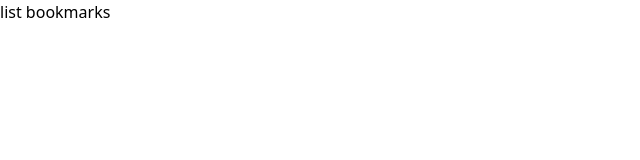
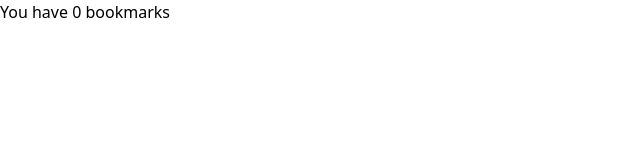
Before and after one commit to m5r/klaxoon-test, a React (Create React App) app: page /list in a window 1280 px wide. Shown: the top 160 px of the page, without its empty margins (0-640 px from the left). Built offline with nearby package versions, Linux system fonts and the light colour scheme.

Commit message:
useBookmarks and useBookmark hooks to manage bookmarks

```diff
--- a/package.json
+++ b/package.json
@@ -12,6 +12,7 @@
     "@types/react-dom": "^17.0.3",
     "autoprefixer": "^10.2.5",
     "cross-env": "^7.0.3",
+    "localforage": "^1.9.0",
     "npm-run-all": "^4.1.5",
     "postcss": "^8.2.8",
     "postcss-cli": "^8.3.1",
@@ -50,6 +51,7 @@
     ]
   },
   "devDependencies": {
+    "@types/localforage": "^0.0.34",
     "@types/react-router": "^5.1.12",
     "@types/react-router-dom": "^5.1.7"
   }
--- /dev/null
+++ b/src/hooks/useBookmark.ts
@@ -0,0 +1,30 @@
+ import { useEffect, useState } from "react";
+import { useHistory } from "react-router-dom";
+
+import Bookmark from "../models/bookmark";
+import useBookmarks from "./useBookmarks";
+
+export default function useBookmark(bookmarkId: Bookmark["id"]) {
+	const { bookmarks, removeBookmark } = useBookmarks();
+	const [bookmark, setBookmark] = useState<Bookmark | null>(null);
+	const history = useHistory();
+
+	useEffect(() => {
+		// initialize state
+		const foundBookmark = bookmarks.find(bookmark => bookmark.id === bookmarkId);
+		if (!foundBookmark) {
+			return history.push("/list");
+		}
+
+		setBookmark(foundBookmark);
+	}, [bookmarks]);
+
+	function deleteBookmark() {
+		removeBookmark(bookmarkId);
+	}
+
+	return {
+		bookmark,
+		deleteBookmark,
+	};
+}
--- /dev/null
+++ b/src/hooks/useBookmarks.ts
@@ -0,0 +1,64 @@
+import localForage from "localforage";
+import { useEffect, useState } from "react";
+import { useHistory } from "react-router-dom";
+
+import Bookmark from "../models/bookmark";
+
+export default function useBookmarks() {
+	const [bookmarks, setBookmarks] = useState<Bookmark[]>([]);
+	const history = useHistory();
+
+	useEffect(() => {
+		// TODO: save bookmarks to context too
+		// initialize state
+		(async () => {
+			const bookmarksFromStorage = await localForage.getItem<Bookmark[]>("bookmarks");
+			if (!bookmarksFromStorage) {
+				return;
+			}
+
+			setBookmarks(bookmarksFromStorage);
+		})();
+	}, []);
+
+	function editBookmark(bookmarkId: Bookmark["id"]) {
+		return history.push(`/edit/${bookmarkId}`);
+	}
+
+	function addBookmark(bookmarkUrl: Bookmark["url"]) {
+		// fetch data from noembed
+		const author = "author";
+		const title = "title";
+
+		const bookmark = new Bookmark({
+			url: bookmarkUrl,
+			author,
+			title,
+		});
+
+		const nextBookmarks = [bookmark, ...bookmarks];
+		setBookmarks(nextBookmarks);
+		localForage.setItem("bookmarks", nextBookmarks)
+			.catch(error => {
+				// we should probably set up a retry strategy to save the data
+				console.error(error);
+			});
+	}
+
+	function removeBookmark(bookmarkId: Bookmark["id"]) {
+		const nextBookmarks = bookmarks.filter(bookmark => bookmark.id !== bookmarkId);
+		setBookmarks(nextBookmarks);
+		localForage.setItem("bookmarks", nextBookmarks)
+			.catch(error => {
+				// we should probably set up a retry strategy to save the data
+				console.error(error);
+			});
+	}
+
+	return {
+		bookmarks,
+		editBookmark,
+		addBookmark,
+		removeBookmark,
+	};
+}
--- /dev/null
+++ b/src/models/bookmark.ts
@@ -0,0 +1,31 @@
+type CtorParams = {
+	url: string;
+	title: string;
+	author: string;
+}
+
+export default class Bookmark {
+	readonly id: string;
+	readonly url: string;
+	readonly title: string;
+	readonly author: string;
+	readonly addedAt: Date;
+	keywords: Set<string>;
+
+	constructor({ author, title, url }: CtorParams) {
+		this.id = generateRandomString();
+		this.keywords = new Set();
+		this.addedAt = new Date();
+		this.author = author;
+		this.title = title;
+		this.url = url;
+	}
+}
+
+function generateRandomString() {
+	const array = new Uint32Array(1);
+	crypto.getRandomValues(array);
+	const randomNumber = array[0] * (Date.now() / 10000);
+
+	return randomNumber.toString(16);
+}
--- a/src/pages/edit.tsx
+++ b/src/pages/edit.tsx
@@ -1,5 +1,7 @@
 import type { FunctionComponent } from "react";
 import { useParams } from "react-router-dom";
+
+import useBookmark from "../hooks/useBookmark";
 
 type Params = {
 	bookmarkId: string;
@@ -7,10 +9,19 @@ type Params = {
 
 const EditPage: FunctionComponent = () => {
 	const { bookmarkId } = useParams<Params>();
+	const { bookmark } = useBookmark(bookmarkId);
+
+	if (!bookmark) {
+		return (
+			<div>
+				Loading bookmark
+			</div>
+		)
+	}
 
 	return (
 		<div>
-			list bookmarks
+			Editing bookmark with url {bookmark.url}
 		</div>
 	);
 }
--- a/src/pages/list.tsx
+++ b/src/pages/list.tsx
@@ -1,9 +1,13 @@
 import type { FunctionComponent } from "react";
 
+import useBookmarks from "../hooks/useBookmarks";
+
 const ListPage: FunctionComponent = () => {
+	const { bookmarks } = useBookmarks();
+
 	return (
 		<div>
-			list bookmarks
+			You have {bookmarks.length} bookmarks
 		</div>
 	);
 }
```
Also changed, not shown: 1 other file (tests, documents, lock files or other folders).
